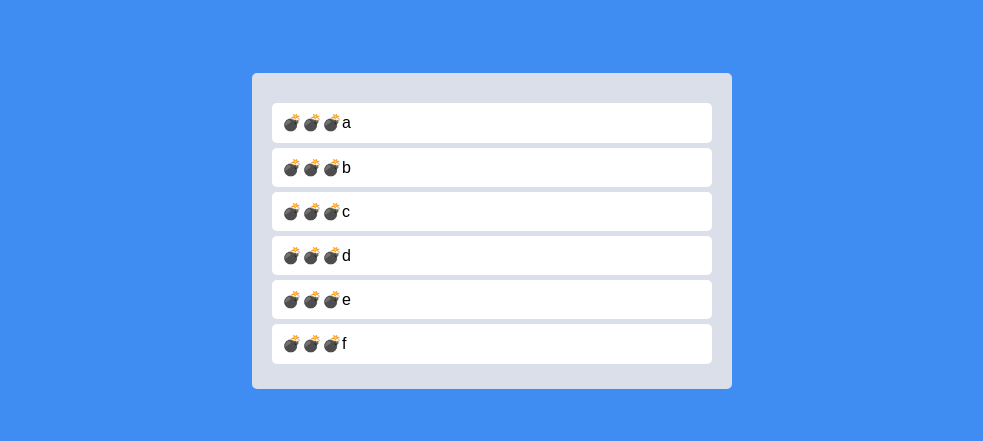
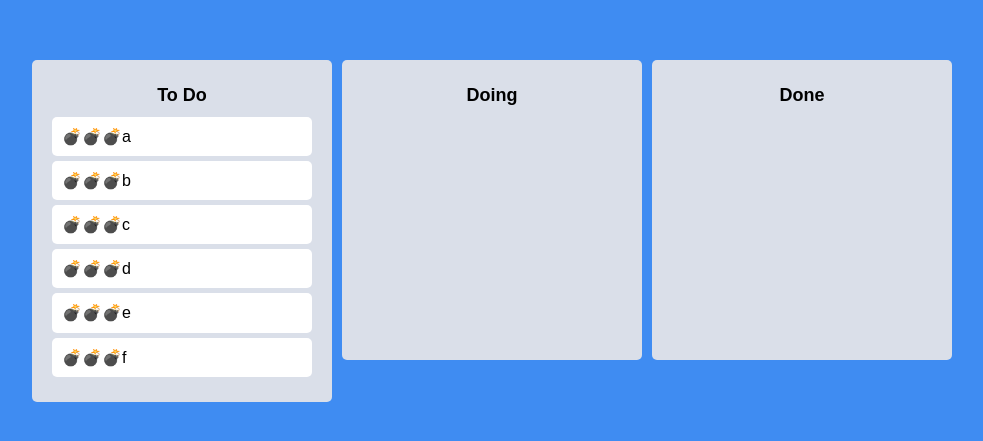
Before and after one commit to Beatnik01/Trello, a React (Create React App) app: page / in a window 1280 px wide. Shown: the part 169-610 px from the top of the page, without its empty margins (148-1131 px from the left). Built offline with nearby package versions, Linux system fonts and the light colour scheme.

Commit message:
add other board

```diff
--- a/src/App.tsx
+++ b/src/App.tsx
@@ -1,13 +1,12 @@
-import { DragDropContext, DropResult, Droppable } from "react-beautiful-dnd";
+import { DragDropContext, DropResult } from "react-beautiful-dnd";
 import { useRecoilState } from "recoil";
 import styled from "styled-components";
 import { toDoState } from "./atoms";
-import DragabbleCard from "./Components/DraggableCard";
+import Board from "./Components/Board";
 
 const Wrapper = styled.div`
   display: flex;
-  max-width: 480px;
-  width: 100%;
+  width: 100vw;
   margin: 0 auto;
   justify-content: center;
   align-items: center;
@@ -15,46 +14,39 @@
 `;
 
 const Boards = styled.div`
-  display: grid;
+  display: flex;
+  justify-content: center;
+  align-items: flex-start;
   width: 100%;
-  grid-template-columns: repeat(1, fr);
-`;
-
-const Board = styled.div`
-  padding: 20px 20px;
-  padding-top: 30px;
-  background-color: ${(props) => props.theme.boardColor};
-  border-radius: 5px;
-  min-height: 200px;
+  gap: 10px;
 `;
 
 function App() {
   const [toDos, setToDos] = useRecoilState(toDoState);
-  const onDragEnd = ({ draggableId, destination, source }: DropResult) => {
-    if (!destination) return;
-    setToDos((oldToDos) => {
-      const toDosCopy = [...oldToDos];
-      // 1) Delete item on source.index
-      toDosCopy.splice(source.index, 1);
-      // 2) Put back the item on the destination.index
-      toDosCopy.splice(destination?.index, 0, draggableId);
-      return toDosCopy;
-    });
+  const onDragEnd = (info: DropResult) => {
+    console.log(info);
+    const { destination, draggableId, source } = info;
+    if (destination?.droppableId === source.droppableId) {
+      console.log(info);
+      // same board movement.
+      setToDos((allBoards) => {
+        const boardCopy = [...allBoards[source.droppableId]];
+        boardCopy.splice(source.index, 1);
+        boardCopy.splice(destination?.index, 0, draggableId);
+        return {
+          ...allBoards,
+          [source.droppableId]: boardCopy,
+        };
+      });
+    }
   };
   return (
     <DragDropContext onDragEnd={onDragEnd}>
       <Wrapper>
         <Boards>
-          <Droppable droppableId="one">
-            {(provided) => (
-              <Board ref={provided.innerRef} {...provided.droppableProps}>
-                {toDos.map((toDo, index) => (
-                  <DragabbleCard key={toDo} index={index} toDo={toDo} />
-                ))}
-                {provided.placeholder}
-              </Board>
-            )}
-          </Droppable>
+          {Object.keys(toDos).map((boardId) => (
+            <Board boardId={boardId} key={boardId} toDos={toDos[boardId]} />
+          ))}
         </Boards>
       </Wrapper>
     </DragDropContext>
--- /dev/null
+++ b/src/Components/Board.tsx
@@ -0,0 +1,44 @@
+import { Droppable } from "react-beautiful-dnd";
+import DragabbleCard from "./DraggableCard";
+import styled from "styled-components";
+
+const Wrapper = styled.div`
+  width: 300px;
+  padding: 20px 20px;
+  padding-top: 10px;
+  background-color: ${(props) => props.theme.boardColor};
+  border-radius: 5px;
+  min-height: 300px;
+`;
+
+const Title = styled.h2`
+  text-align: center;
+  font-weight: 600;
+  margin-bottom: 10px;
+  font-size: 18px;
+`;
+
+interface IBoardProps {
+  toDos: string[];
+  boardId: string;
+}
+
+function Board({ toDos, boardId }: IBoardProps) {
+  return (
+    <Wrapper>
+      <Title>{boardId}</Title>
+      <Droppable droppableId={boardId}>
+        {(magic) => (
+          <div ref={magic.innerRef} {...magic.droppableProps}>
+            {toDos.map((toDo, index) => (
+              <DragabbleCard key={toDo} index={index} toDo={toDo} />
+            ))}
+            {magic.placeholder}
+          </div>
+        )}
+      </Droppable>
+    </Wrapper>
+  );
+}
+
+export default Board;
--- a/src/atoms.tsx
+++ b/src/atoms.tsx
@@ -1,6 +1,14 @@
 import { atom, selector } from "recoil";
 
-export const toDoState = atom({
+interface IToDoState {
+  [key: string]: string[];
+}
+
+export const toDoState = atom<IToDoState>({
   key: "toDo",
-  default: ["a", "b", "c", "d", "e", "f"],
+  default: {
+    "To Do": ["a", "b", "c", "d", "e", "f"],
+    Doing: [],
+    Done: [],
+  },
 });
```
